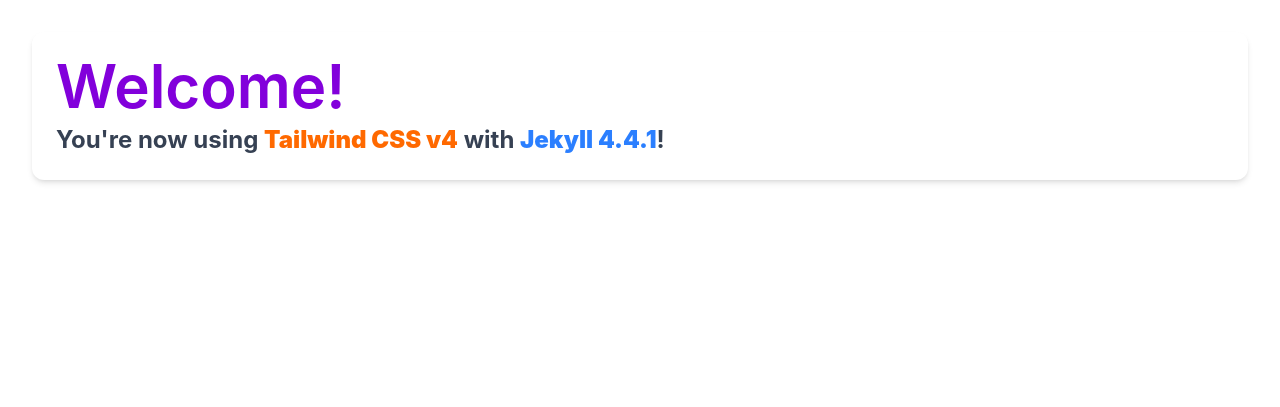
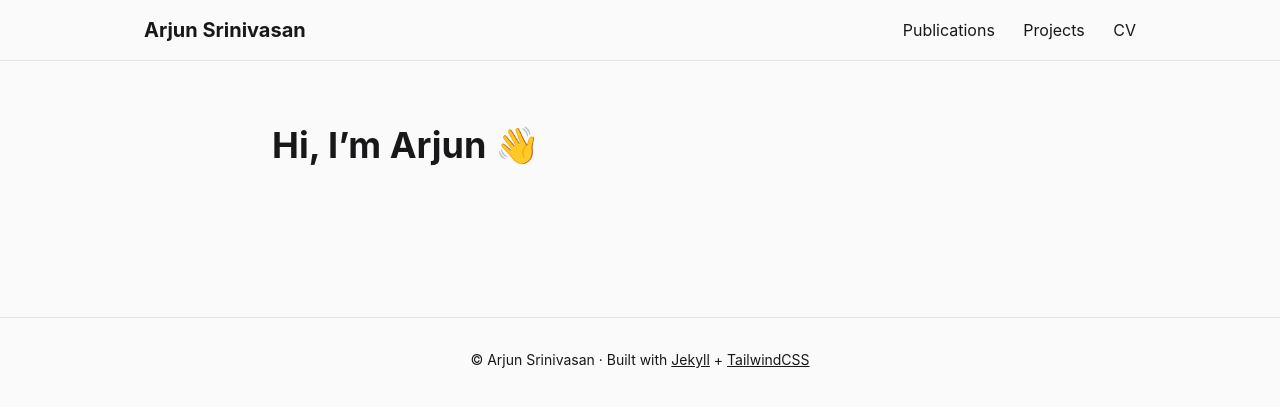
Before and after one commit to arjun010/arjun010.github.io, a Jekyll site: the page built from index.md, in a window 1280 px wide. Shown: the top 407 px of the page. Built offline with Jekyll 4.4.1, drawn with Linux system fonts in a browser that asks for light colours.

Commit message:
adding more skeleton code for pages + folder structure

```diff
--- a/_config.yml
+++ b/_config.yml
@@ -18,16 +18,18 @@
 # You can create any custom variable you would like, and they will be accessible
 # in the templates via {{ site.myvariable }}.
 
-title: Your awesome title
-email: your-email@example.com
+title: Arjun Srinivasan
 description: >- # this means to ignore newlines until "baseurl:"
   Write an awesome description for your new site here. You can edit this
   line in _config.yml. It will appear in your document head meta (for
   Google search results) and in your feed.xml site description.
 baseurl: "" # the subpath of your site, e.g. /blog
 url: "" # the base hostname & protocol for your site, e.g. http://example.com
-twitter_username: jekyllrb
-github_username:  jekyll
+twitter_username: 10_arjun
+github_username:  arjun010
+author:
+  name: Arjun Srinivasan
+  email: arjun.srinivasan.10@gmail.com
 
 # Build settings
 # theme: minima
--- /dev/null
+++ b/_includes/footer.html
@@ -0,0 +1,7 @@
+<footer class="mt-16 border-t border-zinc-200 dark:border-zinc-700">
+    <div class="max-w-5xl mx-auto px-4 py-8 text-sm text-center">
+      © {{ site.author.name }} · Built with
+      <a href="https://jekyllrb.com" class="underline">Jekyll</a> +
+      <a href="https://tailwindcss.com" class="underline">TailwindCSS</a>
+    </div>
+  </footer>
--- /dev/null
+++ b/_includes/head.html
@@ -0,0 +1,12 @@
+<meta charset="utf-8" />
+<meta name="viewport" content="width=device-width, initial-scale=1" />
+<title>{{ page.title }} | {{ site.title }}</title>
+
+<!-- Tailwind v4 (Play CDN for quick start) -->
+<!-- <script src="https://cdn.tailwindcss.com/4.0.0"></script> -->
+
+<!-- Site-wide favicons / meta -->
+<!-- <link rel="icon" href="{{ '/assets/images/favicon.svg' | relative_url }}"> -->
+<!-- <meta name="description" content="{{ page.excerpt | default: site.description }}"> -->
+
+<link rel="stylesheet" href="assets/css/styles-built.css">
--- /dev/null
+++ b/_includes/header.html
@@ -0,0 +1,13 @@
+<header class="border-b border-zinc-200 dark:border-zinc-700">
+    <div class="max-w-5xl mx-auto flex items-center justify-between px-4 py-4">
+      <a href="{{ '/' | relative_url }}" class="text-xl font-bold">
+        {{ site.title }}
+      </a>
+
+      <nav class="space-x-6">
+        <a class="navlink" href="{{ '/publications' | relative_url }}">Publications</a>
+        <a class="navlink" href="{{ '/projects'     | relative_url }}">Projects</a>
+        <a class="navlink" href="{{ '/cv'           | relative_url }}">CV</a>
+      </nav>
+    </div>
+  </header>
--- a/_layouts/default.html
+++ b/_layouts/default.html
@@ -3,11 +3,11 @@
   <head>
     <meta charset="UTF-8">
     <title>{{ page.title }}</title>
-    <link rel="stylesheet" href="assets/styles-built.css">
+    <link rel="stylesheet" href="assets/css/styles-built.css">
   </head>
   <body>
     <div class="bg-warning p-8 rounded-lg">
-      <h1 class="font-sans text-2xl text-purple-700 font-bold">{{ content }}</h1>
+      <h1 class="font-sans text-2xl text-teal-300 font-bold">{{ content }}</h1>
     </div>
   </body>
 </html>
--- /dev/null
+++ b/_layouts/home.html
@@ -0,0 +1,9 @@
+<!doctype html>
+<html lang="en" class="scroll-smooth">
+  <head>{% include head.html %}</head>
+  <body class="bg-zinc-50 dark:bg-zinc-900 text-zinc-900 dark:text-zinc-100">
+    {% include header.html %}
+    {{ content }}
+    {% include footer.html %}
+  </body>
+</html>
--- a/assets/styles-built.css
+++ b/assets/css/styles-built.css
@@ -8,20 +8,38 @@
       "Courier New", monospace;
     --color-red-700: oklch(50.5% 0.213 27.518);
     --color-orange-500: oklch(70.5% 0.213 47.604);
-    --color-orange-700: oklch(55.3% 0.195 38.402);
+    --color-green-700: oklch(52.7% 0.154 150.069);
+    --color-teal-300: oklch(85.5% 0.138 181.071);
     --color-teal-700: oklch(51.1% 0.096 186.391);
     --color-blue-500: oklch(62.3% 0.214 259.815);
     --color-purple-700: oklch(49.6% 0.265 301.924);
     --color-gray-700: oklch(37.3% 0.034 259.733);
+    --color-zinc-50: oklch(98.5% 0 0);
+    --color-zinc-100: oklch(96.7% 0.001 286.375);
+    --color-zinc-200: oklch(92% 0.004 286.32);
+    --color-zinc-700: oklch(37% 0.013 285.805);
+    --color-zinc-900: oklch(21% 0.006 285.885);
     --color-white: #fff;
     --spacing: 0.25rem;
+    --container-3xl: 48rem;
+    --container-5xl: 64rem;
+    --text-sm: 0.875rem;
+    --text-sm--line-height: calc(1.25 / 0.875);
+    --text-lg: 1.125rem;
+    --text-lg--line-height: calc(1.75 / 1.125);
+    --text-xl: 1.25rem;
+    --text-xl--line-height: calc(1.75 / 1.25);
     --text-2xl: 1.5rem;
     --text-2xl--line-height: calc(2 / 1.5);
+    --text-3xl: 1.875rem;
+    --text-3xl--line-height: calc(2.25 / 1.875);
+    --text-4xl: 2.25rem;
+    --text-4xl--line-height: calc(2.5 / 2.25);
     --text-6xl: 3.75rem;
     --text-6xl--line-height: 1;
-    --font-weight-thin: 100;
     --font-weight-semibold: 600;
     --font-weight-bold: 700;
+    --leading-relaxed: 1.625;
     --radius-lg: 0.5rem;
     --radius-xl: 0.75rem;
     --default-font-family: var(--font-sans);
@@ -192,23 +210,77 @@
       max-width: 96rem;
     }
   }
-  .mt-2 {
-    margin-top: calc(var(--spacing) * 2);
+  .mx-auto {
+    margin-inline: auto;
+  }
+  .mt-16 {
+    margin-top: calc(var(--spacing) * 16);
+  }
+  .mb-6 {
+    margin-bottom: calc(var(--spacing) * 6);
+  }
+  .mb-8 {
+    margin-bottom: calc(var(--spacing) * 8);
+  }
+  .flex {
+    display: flex;
+  }
+  .max-w-3xl {
+    max-width: var(--container-3xl);
+  }
+  .max-w-5xl {
+    max-width: var(--container-5xl);
+  }
+  .items-center {
+    align-items: center;
+  }
+  .justify-between {
+    justify-content: space-between;
+  }
+  .space-x-6 {
+    :where(& > :not(:last-child)) {
+      --tw-space-x-reverse: 0;
+      margin-inline-start: calc(calc(var(--spacing) * 6) * var(--tw-space-x-reverse));
+      margin-inline-end: calc(calc(var(--spacing) * 6) * calc(1 - var(--tw-space-x-reverse)));
+    }
+  }
+  .scroll-smooth {
+    scroll-behavior: smooth;
   }
   .rounded-lg {
     border-radius: var(--radius-lg);
   }
-  .rounded-xl {
-    border-radius: var(--radius-xl);
+  .border-t {
+    border-top-style: var(--tw-border-style);
+    border-top-width: 1px;
   }
-  .bg-white {
-    background-color: var(--color-white);
+  .border-b {
+    border-bottom-style: var(--tw-border-style);
+    border-bottom-width: 1px;
   }
-  .p-6 {
-    padding: calc(var(--spacing) * 6);
+  .border-zinc-200 {
+    border-color: var(--color-zinc-200);
+  }
+  .bg-zinc-50 {
+    background-color: var(--color-zinc-50);
   }
   .p-8 {
     padding: calc(var(--spacing) * 8);
+  }
+  .px-4 {
+    padding-inline: calc(var(--spacing) * 4);
+  }
+  .py-4 {
+    padding-block: calc(var(--spacing) * 4);
+  }
+  .py-8 {
+    padding-block: calc(var(--spacing) * 8);
+  }
+  .py-16 {
+    padding-block: calc(var(--spacing) * 16);
+  }
+  .text-center {
+    text-align: center;
   }
   .font-sans {
     font-family: var(--font-sans);
@@ -217,135 +289,71 @@
     font-size: var(--text-2xl);
     line-height: var(--tw-leading, var(--text-2xl--line-height));
   }
-  .text-6xl {
-    font-size: var(--text-6xl);
-    line-height: var(--tw-leading, var(--text-6xl--line-height));
+  .text-3xl {
+    font-size: var(--text-3xl);
+    line-height: var(--tw-leading, var(--text-3xl--line-height));
+  }
+  .text-4xl {
+    font-size: var(--text-4xl);
+    line-height: var(--tw-leading, var(--text-4xl--line-height));
+  }
+  .text-sm {
+    font-size: var(--text-sm);
+    line-height: var(--tw-leading, var(--text-sm--line-height));
+  }
+  .text-xl {
+    font-size: var(--text-xl);
+    line-height: var(--tw-leading, var(--text-xl--line-height));
   }
   .font-bold {
     --tw-font-weight: var(--font-weight-bold);
     font-weight: var(--font-weight-bold);
   }
-  .font-semibold {
-    --tw-font-weight: var(--font-weight-semibold);
-    font-weight: var(--font-weight-semibold);
+  .text-teal-300 {
+    color: var(--color-teal-300);
   }
-  .font-thin {
-    --tw-font-weight: var(--font-weight-thin);
-    font-weight: var(--font-weight-thin);
+  .text-zinc-900 {
+    color: var(--color-zinc-900);
   }
-  .text-blue-500 {
-    color: var(--color-blue-500);
+  .underline {
+    text-decoration-line: underline;
   }
-  .text-gray-700 {
-    color: var(--color-gray-700);
+  .dark\:border-zinc-700 {
+    @media (prefers-color-scheme: dark) {
+      border-color: var(--color-zinc-700);
+    }
   }
-  .text-orange-500 {
-    color: var(--color-orange-500);
+  .dark\:bg-zinc-900 {
+    @media (prefers-color-scheme: dark) {
+      background-color: var(--color-zinc-900);
+    }
   }
-  .text-orange-700 {
-    color: var(--color-orange-700);
+  .dark\:text-zinc-100 {
+    @media (prefers-color-scheme: dark) {
+      color: var(--color-zinc-100);
+    }
   }
-  .text-purple-700 {
-    color: var(--color-purple-700);
-  }
-  .text-red-700 {
-    color: var(--color-red-700);
-  }
-  .text-teal-700 {
-    color: var(--color-teal-700);
-  }
-  .shadow-md {
-    --tw-shadow: 0 4px 6px -1px var(--tw-shadow-color, rgb(0 0 0 / 0.1)), 0 2px 4px -2px var(--tw-shadow-color, rgb(0 0 0 / 0.1));
-    box-shadow: var(--tw-inset-shadow), var(--tw-inset-ring-shadow), var(--tw-ring-offset-shadow), var(--tw-ring-shadow), var(--tw-shadow);
-  }
+}
+@property --tw-space-x-reverse {
+  syntax: "*";
+  inherits: false;
+  initial-value: 0;
+}
+@property --tw-border-style {
+  syntax: "*";
+  inherits: false;
+  initial-value: solid;
 }
 @property --tw-font-weight {
   syntax: "*";
   inherits: false;
 }
-@property --tw-shadow {
-  syntax: "*";
-  inherits: false;
-  initial-value: 0 0 #0000;
-}
-@property --tw-shadow-color {
-  syntax: "*";
-  inherits: false;
-}
-@property --tw-shadow-alpha {
-  syntax: "<percentage>";
-  inherits: false;
-  initial-value: 100%;
-}
-@property --tw-inset-shadow {
-  syntax: "*";
-  inherits: false;
-  initial-value: 0 0 #0000;
-}
-@property --tw-inset-shadow-color {
-  syntax: "*";
-  inherits: false;
-}
-@property --tw-inset-shadow-alpha {
-  syntax: "<percentage>";
-  inherits: false;
-  initial-value: 100%;
-}
-@property --tw-ring-color {
-  syntax: "*";
-  inherits: false;
-}
-@property --tw-ring-shadow {
-  syntax: "*";
-  inherits: false;
-  initial-value: 0 0 #0000;
-}
-@property --tw-inset-ring-color {
-  syntax: "*";
-  inherits: false;
-}
-@property --tw-inset-ring-shadow {
-  syntax: "*";
-  inherits: false;
-  initial-value: 0 0 #0000;
-}
-@property --tw-ring-inset {
-  syntax: "*";
-  inherits: false;
-}
-@property --tw-ring-offset-width {
-  syntax: "<length>";
-  inherits: false;
-  initial-value: 0px;
-}
-@property --tw-ring-offset-color {
-  syntax: "*";
-  inherits: false;
-  initial-value: #fff;
-}
-@property --tw-ring-offset-shadow {
-  syntax: "*";
-  inherits: false;
-  initial-value: 0 0 #0000;
-}
 @layer properties {
   @supports ((-webkit-hyphens: none) and (not (margin-trim: inline))) or ((-moz-orient: inline) and (not (color:rgb(from red r g b)))) {
     *, ::before, ::after, ::backdrop {
+      --tw-space-x-reverse: 0;
+      --tw-border-style: solid;
       --tw-font-weight: initial;
-      --tw-shadow: 0 0 #0000;
-      --tw-shadow-color: initial;
-      --tw-shadow-alpha: 100%;
-      --tw-inset-shadow: 0 0 #0000;
-      --tw-inset-shadow-color: initial;
-      --tw-inset-shadow-alpha: 100%;
-      --tw-ring-color: initial;
-      --tw-ring-shadow: 0 0 #0000;
-      --tw-inset-ring-color: initial;
-      --tw-inset-ring-shadow: 0 0 #0000;
-      --tw-ring-inset: initial;
-      --tw-ring-offset-width: 0px;
-      --tw-ring-offset-color: #fff;
-      --tw-ring-offset-shadow: 0 0 #0000;
     }
   }
 }
--- a/index.markdown
+++ /dev/null
@@ -1,11 +0,0 @@
----
-layout: default
-title: Home
----
-
-<div class="bg-white p-6 rounded-xl shadow-md">
-  <h2 class="text-6xl font-semibold">Welcome!</h2>
-  <p class="mt-2 text-gray-700">
-    You're now using <strong class='text-orange-500'>Tailwind CSS v4</strong> with <strong class='text-blue-500'>Jekyll 4.4.1</strong>!
-  </p>
-</div>
--- /dev/null
+++ b/index.md
@@ -0,0 +1,9 @@
+---
+layout: home
+title: Home
+permalink: /
+---
+
+<section class="max-w-3xl mx-auto px-4 py-16">
+  <h1 class="text-4xl font-bold mb-6">Hi, I’m Arjun 👋</h1>
+</section>
--- a/package.json
+++ b/package.json
@@ -5,10 +5,10 @@
   "main": "index.js",
   "scripts": {
     "test": "echo \"Error: no test specified\" && exit 1",
-    "dev:tailwind": "npx @tailwindcss/cli -i assets/styles.css -o assets/styles-built.css --watch",
+    "dev:tailwind": "npx @tailwindcss/cli -i assets/css/styles.css -o assets/css/styles-built.css --watch",
     "dev:jekyll": "bundle exec jekyll serve --livereload",
     "dev": "run-p dev:*",
-    "start": "npx @tailwindcss/cli -i assets/styles.css -o assets/styles-built.css && bundle exec jekyll serve"
+    "build": "npx @tailwindcss/cli -i assets/styles.css -o assets/styles-built.css && bundle exec jekyll serve"
   },
   "repository": {
     "type": "git",
```
Also changed, not shown: _layouts/page.html (added, +8 -0 lines), projects.md (added, +5 -0 lines), publications.md (added, +5 -0 lines), _data/projects.yml (added), _data/publications.yml (added), assets/css/styles.css (renamed from assets/styles.css).
